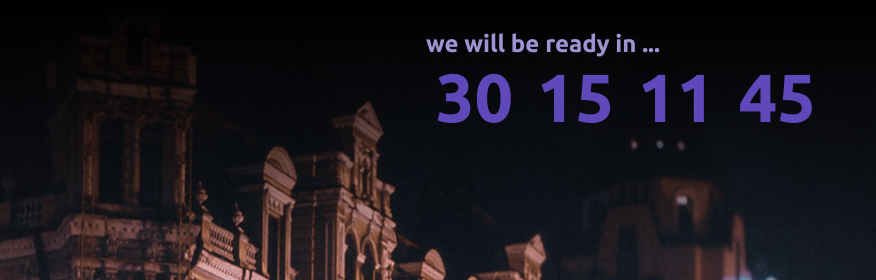
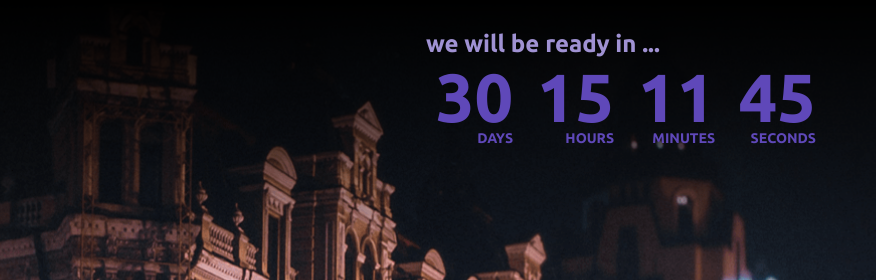
Before and after one commit to paulshvorak/wmk-delay, a plain HTML site: page index.html in a window 1280 px wide. Shown: the top 280 px of the page, 404-1280 px from the left. Drawn offline with Linux system fonts and the light colour scheme.

Commit message:
version 1.8

```diff
--- a/css/main.css
+++ b/css/main.css
@@ -104,6 +104,7 @@ a {
 }
 
 .discount--timer--count:before {
+	content: attr(data-word);
 	font-size: 14px;
 	color: #5f48b9;
 	position: absolute;
```
